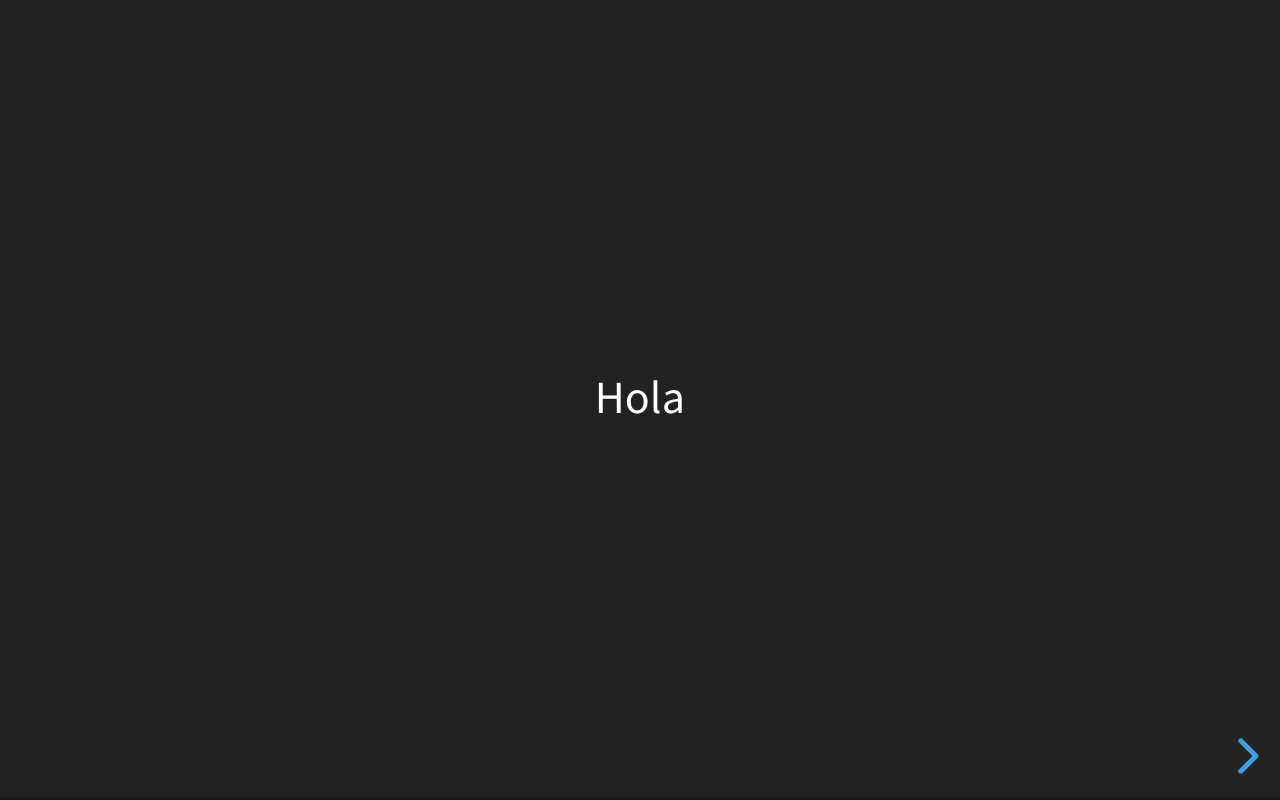
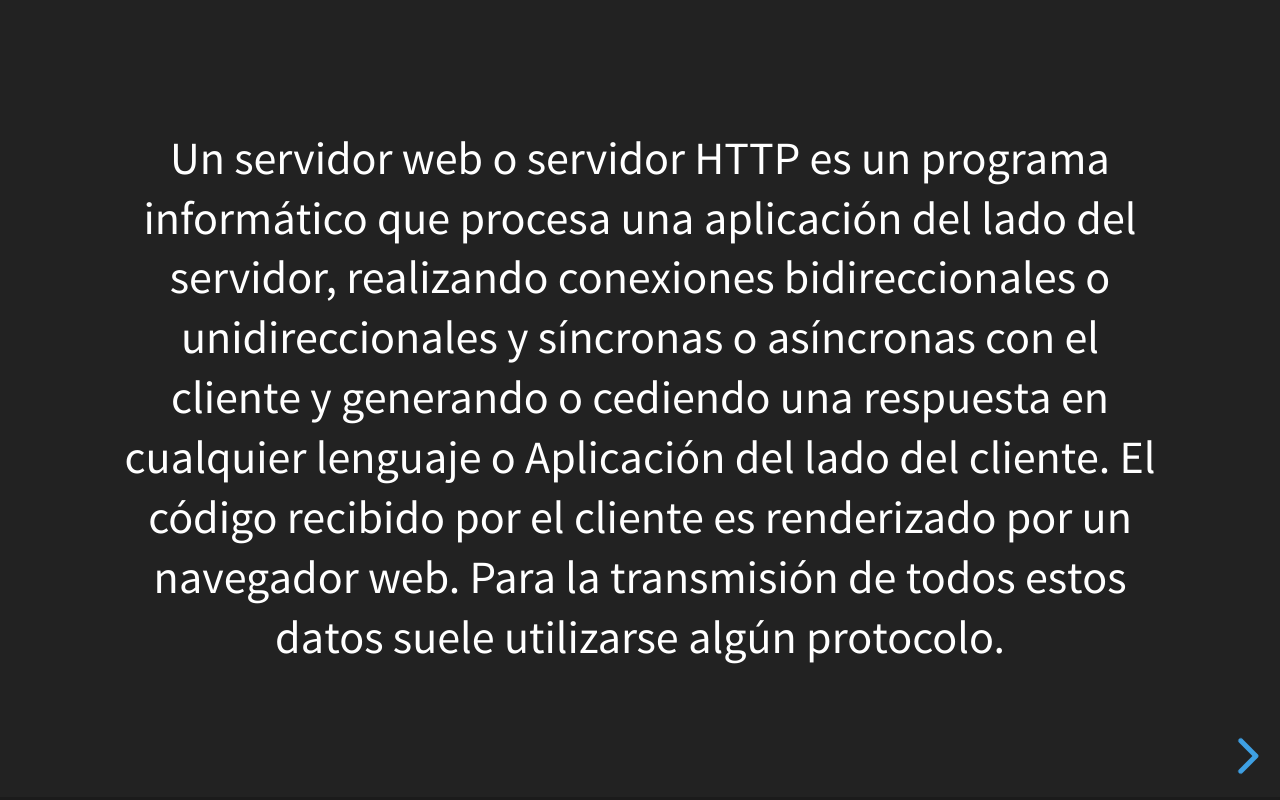
Before and after one commit to artues/Servidor-Web, a website: page index.html in a window 1280 px wide. Drawn offline with Linux system fonts and the light colour scheme.

Commit message:
Update index.html

```diff
--- a/index.html
+++ b/index.html
@@ -24,7 +24,12 @@
 	<body>
 		<div class="reveal">
 			<div class="slides">
-				<section>Hola</section>
+				<section>Un servidor web o servidor HTTP es un programa informático que procesa una aplicación del
+					lado del servidor, realizando conexiones bidireccionales o unidireccionales y síncronas o
+					asíncronas con el cliente y generando o cediendo una respuesta en cualquier lenguaje o
+					Aplicación del lado del cliente. El código recibido por el cliente es renderizado por un
+					navegador web. Para la transmisión de todos estos datos suele utilizarse algún protocolo.
+				</section>
 				<section>Slide 2</section>
 			</div>
 		</div>
```
